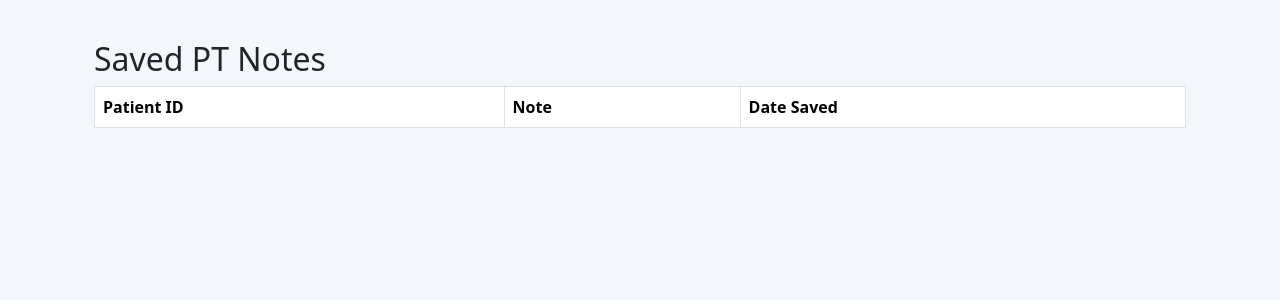
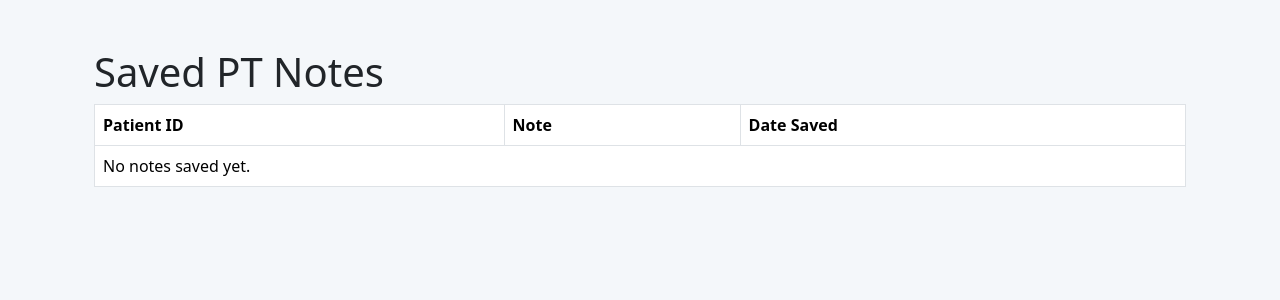
Before and after one commit to KLcoding01/PT-Builder, a Flask app: page /pt_notes in a window 1280 px wide. Shown: the part 56-356 px from the top of the page. Run offline with Flask 3, Linux system fonts and the light colour scheme; a user stored in the database is signed in; data that the repository does not hold is empty.

Commit message:
Initial commit

```diff
--- a/app.py
+++ b/app.py
@@ -210,7 +210,8 @@ def add_patient():
 @login_required
 def view_pt_notes(patient_id):
     patient = Patient.query.get_or_404(patient_id)
-    return render_template('pt_notes.html', patient=patient)
+    notes = PTNote.query.filter_by(patient_id=patient_id).order_by(PTNote.created_at.desc()).all()
+    return render_template('pt_notes.html', patient=patient, notes=notes)
 
 @app.route('/patients/<int:patient_id>/ot-notes')
 @login_required
--- a/templates/patients.html
+++ b/templates/patients.html
@@ -38,8 +38,8 @@
           <td>{{ p.name }}</td>
           <td>{{ p.dob.strftime('%Y-%m-%d') }}</td>
           <td>{{ p.gender }}</td>
-          <td><a href="{{ url_for('view_pt_notes', patient_id=p.id) }}">View PT Notes</a></td>
-          <td><a href="{{ url_for('view_ot_notes', patient_id=p.id) }}">View OT Notes</a></td>
+          <td><a href="{{ url_for('view_pt_notes', patient_id=patient.id) }}">View PT Notes</a></td>
+          <td><a href="{{ url_for('view_ot_notes', patient_id=patient.id) }}">View OT Notes</a></td>
         </tr>
       {% else %}
         <tr><td colspan="5">No patients found.</td></tr>
--- a/templates/pt_notes.html
+++ b/templates/pt_notes.html
@@ -1,7 +1,8 @@
 {% extends 'base.html' %}
+
 {% block content %}
-<div class="container mt-4">
-  <h2>Saved PT Notes</h2>
+<div class="container mt-5">
+  <h1>Saved PT Notes</h1>
   <table class="table table-bordered">
     <thead>
       <tr>
@@ -14,8 +15,12 @@
       {% for note in notes %}
       <tr>
         <td>{{ note.patient_id }}</td>
-        <td>{{ note.content|safe }}</td>
+        <td style="max-width:700px; white-space:pre-wrap;">{{ note.content }}</td>
         <td>{{ note.created_at.strftime('%m/%d/%Y %H:%M') }}</td>
+      </tr>
+      {% else %}
+      <tr>
+        <td colspan="3">No notes saved yet.</td>
       </tr>
       {% endfor %}
     </tbody>
```
Also changed, not shown: models.py (line endings or trailing spaces).
